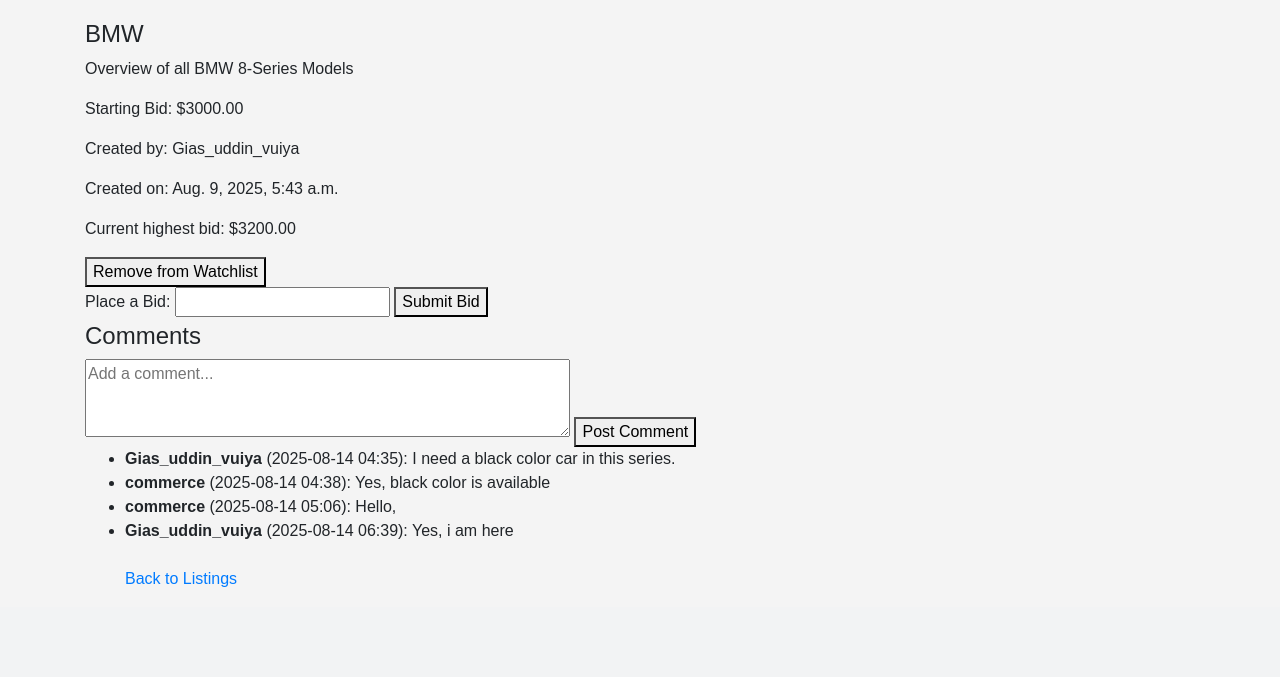
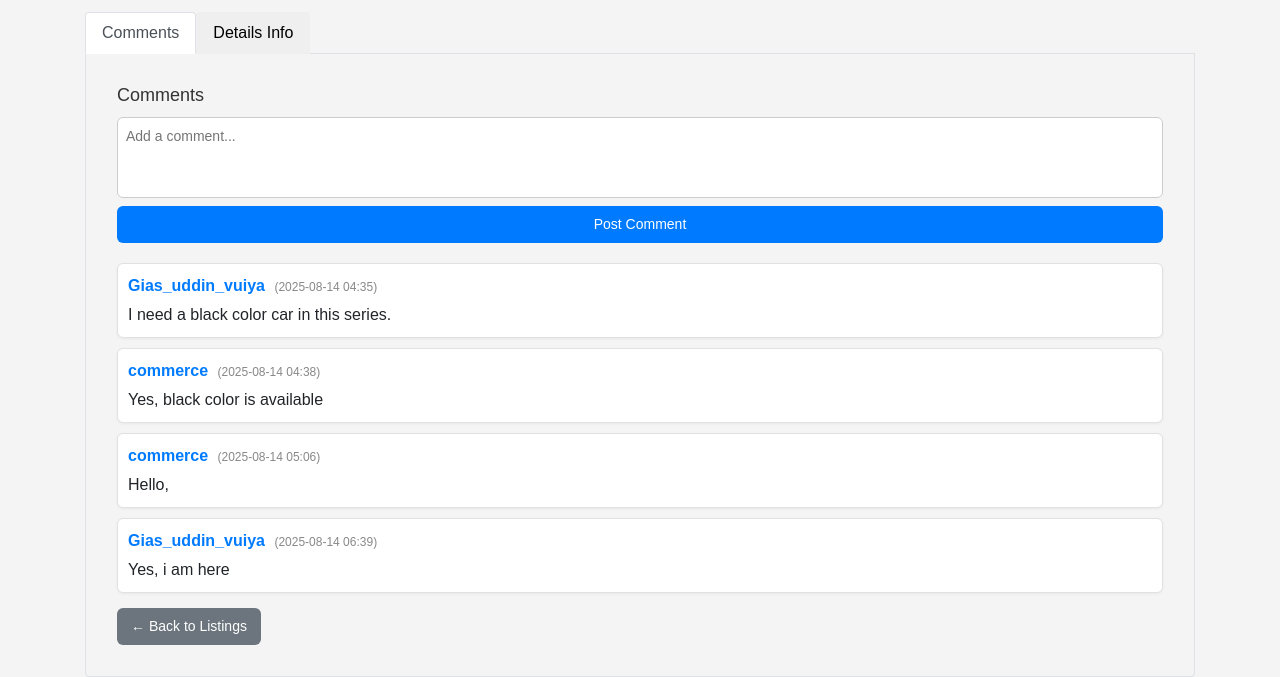
Before and after one commit to Gias-uddin-vuiya/commerce, a Django app: page /details/2 in a window 1280 px wide. Shown: the part 370-1047 px from the top of the page. Before the commit the page ends 957 px from the top, so only its background shows below. Run offline with Django 3.2, Linux system fonts and the light colour scheme; a user stored in the database is signed in; data comes from the database, SQL or seed files in the repository; both versions use the stored data as it was after the commit; some libraries are stand-ins or nearby versions.

Commit message:
add design to comment section

```diff
--- a/auctions/static/auctions/styles.css
+++ b/auctions/static/auctions/styles.css
@@ -6,6 +6,13 @@ body {
     box-sizing: border-box;
 }
 
+/* erro and success mesg design */
+.message {
+    padding: 10px;
+    margin: 10px 0;
+    border-radius: 5px;
+    font-size: 16px;
+}
 
 .navbar {
     padding: 15px 20px;
@@ -25,21 +32,21 @@ body {
 }
 
 .card {
-  overflow: hidden; /* prevents image from going outside */
+  overflow: hidden;
 }
 
 .card img, .auction-item .left-side img {
-  transition: transform 0.3s ease-in-out; /* smooth zoom */
-  display: block; /* removes bottom gap for inline images */
-   /* ensures it fits container */
+  transition: transform 0.3s ease-in-out;
+  display: block;
+
 }
 
 .card img:hover, .auction-item .left-side img:hover {
-  transform: scale(1.1); /* zoom in */
+  transform: scale(1.1);
 }
 
 .current-bids {
-    /* text-align: right; */
+
     display: block;
     font-weight: bold;
     color: #333;
@@ -76,41 +83,174 @@ body {
     border-bottom: 1px solid #ddd;
 }
 
-.auction-item .right-side .bids{
+.auction-item .right-side .bids {
     font-weight: bold;
-    color: #333;
+    color: #495057;
     font-size: 1.2em;
 }
 
 .auction-item .left-side img {
+    margin-right: 100px;
     border-radius: 5px;
 }
 
 
-.right-side form input {
-    padding: 10px;
-    border: 1px solid #ddd;
-    outline: none;
-    border-radius: 5px;
-    font-size: 1rem;
-    transition: border-color 0.3s ease;
+
+.button-group {
+    display: flex;
+    gap: 15px;
+    flex-wrap: wrap;
+    align-items: center;
 }
 
-.right-side form input:focus {
-    border-color: #28a745;
+.button-group form {
+    display: flex;
+    align-items: center;
+    gap: 5px;
 }
 
-.right-side form button {
-    padding: 10px 15px;
-    background-color: #28a745;
+.btn {
+    padding: 8px 20px;
+    border: none;
+    border-radius: 4px;
+    cursor: pointer;
     color: white;
-    border: none;
-    border-radius: 5px;
-    cursor: pointer;
-    font-size: 1rem;
-
+    font-size: 14px;
+    font-weight: 500;
+    transition: background 0.3s ease;
 }
 
-.right-side form button:hover {
-    background-color: #218838;
+/* Different colors for each type */
+.btn-bid {
+    background: #28a745; /* green */
 }
+.btn-bid:hover {
+    background: #218838;
+}
+
+.btn-close {
+    background: #dc3545; /* red */
+}
+.btn-close:hover {
+    background: #c82333;
+}
+
+.btn-add {
+    background: #007bff; /* blue */
+}
+.btn-add:hover {
+    background: #0069d9;
+}
+
+.btn-remove {
+    background: #6c757d; /* gray */
+}
+.btn-remove:hover {
+    background: #5a6268;
+}
+
+/* Input field styling */
+.button-group input[type="number"] {
+    margin: 0 10px;
+    padding: 6px;
+    border: 1px solid #ccc;
+    border-radius: 6px;
+    width: 100px;
+}
+
+
+
+/* add desing to comment section */
+
+.comments-section {
+    /* background: #f9f9f9; */
+    background-color: #f4f4f4;
+    padding: 15px;
+    border-radius: 8px;
+}
+
+.comments-title {
+    margin-bottom: 10px;
+    font-size: 18px;
+    color: #333;
+}
+
+/* Comment Form */
+.comment-form {
+    display: flex;
+    flex-direction: column;
+    gap: 8px;
+    margin-bottom: 20px;
+}
+
+.comment-form textarea {
+    padding: 8px;
+    border: 1px solid #ccc;
+    border-radius: 6px;
+    resize: none;
+    font-size: 14px;
+}
+
+.btn {
+    display: inline-block;
+    padding: 8px 14px;
+    border: none;
+    border-radius: 6px;
+    font-size: 14px;
+    font-weight: 500;
+    cursor: pointer;
+    transition: background 0.3s ease;
+}
+
+.btn-post {
+    background: #007bff;
+    color: white;
+}
+.btn-post:hover {
+    background: #0069d9;
+}
+
+.btn-back {
+    background: #6c757d;
+    color: white;
+    text-decoration: none;
+}
+.btn-back:hover {
+    background: #5a6268;
+}
+
+/* Comment List */
+.comments-list {
+    list-style: none;
+    padding: 0;
+    margin: 0 0 15px 0;
+}
+
+.comment-item {
+    background: white;
+    padding: 10px;
+    border-radius: 6px;
+    margin-bottom: 10px;
+    border: 1px solid #e1e1e1;
+    box-shadow: 0px 1px 3px rgba(0,0,0,0.05);
+}
+
+.comment-user {
+    color: #007bff;
+    font-weight: 600;
+}
+
+.comment-date {
+    color: #888;
+    font-size: 12px;
+    margin-left: 5px;
+}
+
+.comment-text {
+    margin: 5px 0 0;
+}
+
+.no-comments {
+    color: #666;
+    font-style: italic;
+}
--- a/auctions/templates/auctions/details.html
+++ b/auctions/templates/auctions/details.html
@@ -22,37 +22,119 @@
 
                     <!-- 💰 Bid Form (active auctions only) -->
                     {% if user.is_authenticated %}
+                    <div class="button-group">
                         {% if auction.is_active %}
                         <form action="{% url 'details' auction.id %}" method="post">
                             {% csrf_token %}
                             <label for="bid">Set Your Maximum Bid:</label>
                             <input type="number" id="bid" name="bid" step="0.01" min="{{ min_bid }}" required>
-                            <button type="submit">Submit Bid</button>
+                            <button type="submit" class="btn btn-bid">Bid</button>
                         </form>
                         {% endif %}
+
+                        <!--  Close Auction Button (only for creator) -->
+                        {% if user == auction.creator and auction.is_active %}
+                            <form action="{% url 'close_auction' auction.id %}" method="post">
+                                {% csrf_token %}
+                                <!-- if close is not true then show the close button Otherwise show acative button -->
+                                <button type="submit" class="btn btn-close">Close</button>
+                            </form>
+                        {% endif %}
+
+                        <!-- Watchlist Toggle (only if not creator) -->
+                        {% if user != auction.creator %}
+                            <form action="{% url 'toggle_watchlist' auction.id %}" method="post">
+                                {% csrf_token %}
+                                {% if in_watchlist %}
+                                    <button type="submit" class="btn btn-remove">Remove</button>
+                                {% else %}
+                                    <button type="submit" class="btn btn-add">Add</button>
+                                {% endif %}
+                            </form>
+                        {% endif %}
+                        </div>
+                        {% if messages %}
+                            {% for message in messages %}
+                                <p class="message {{ message.tags }}">{{ message }}</p>
+                            {% endfor %}
+                        {% endif %}
+                     {% else %}
+                        <p><a href="{% url 'login' %}">Login</a> to manage your watchlist and place bids.</p>
                     {% endif %}
                 </div>
             </div>
             <div class="line"></div>
+
+<!-- Nav Tabs -->
+<ul class="nav nav-tabs" id="auctionTab" role="tablist">
+  <li class="nav-item" role="presentation">
+    <button class="nav-link active" id="details-tab" data-bs-toggle="tab" data-bs-target="#details" type="button" role="tab">
+      Comments
+    </button>
+  </li>
+  <li class="nav-item" role="presentation">
+    <button class="nav-link " id="info-tab" data-bs-toggle="tab" data-bs-target="#info" type="button" role="tab">
+      Details Info
+    </button>
+  </li>
+</ul>
+
+
+<div class="tab-content p-3 border border-top-0 rounded-bottom" id="auctionTabContent">
+  <!-- comment section-->
+        <!-- comment section -->
+    <div class="tab-pane fade show active" id="details" role="tabpanel">
+        {% if user.is_authenticated %}
+            <div class="comments-section">
+                <h4 class="comments-title">Comments</h4>
+                <form action="{% url 'add_comment' auction.id %}" method="post" class="comment-form">
+                    {% csrf_token %}
+                    <textarea name="content" rows="3" placeholder="Add a comment..." required></textarea>
+                    <button type="submit" class="btn btn-post">Post Comment</button>
+                </form>
+
+                <ul class="comments-list">
+                    {% for comment in auction.comments.all %}
+                        <li class="comment-item">
+                            <strong class="comment-user">{{ comment.user.username }}</strong>
+                            <span class="comment-date">({{ comment.created_at|date:"Y-m-d H:i" }})</span>
+                            <p class="comment-text">{{ comment.content }}</p>
+                        </li>
+                    {% empty %}
+                        <li class="no-comments">No comments yet.</li>
+                    {% endfor %}
+                </ul>
+
+                <a href="{% url 'index' %}" class="btn btn-back">← Back to Listings</a>
+            </div>
+
+    </div>
+  <!-- Details Info -->
+  <div class="tab-pane fade show " id="info" role="tabpanel">
             <h4>{{ auction.title }}</h4>
-
             <p>{{ auction.description }}</p>
             <p>Starting Bid: ${{ auction.starting_bid }}</p>
             <p>Created by: {{ auction.creator.username }}</p>
             <p>Created on: {{ auction.created_at }}</p>
-
-            <!-- Here we are showing user inputed bids We will work here later on -->
-           {% if messages %}
-                {% for message in messages %}
-                    <p class="message {{ message.tags }}">{{ message }}</p>
-                {% endfor %}
-            {% endif %}
             <!-- add higher bids -->
             {% if highest_bid %}
                 <p>Current highest bid: ${{ highest_bid }}</p>
             {% else %}
                 <p>No bids yet</p>
             {% endif %}
+  </div>
+
+
+
+    {% else %}
+        <p>No details available for this auction.</p>
+    {% endif %}
+
+  </div>
+</div>
+
+
+
 
 
             <!-- Show the winner of acution -->
@@ -69,63 +151,6 @@
                 {% endif %}
             {% endif %}
 
-
-            {% if user.is_authenticated %}
-                <!--  Close Auction Button (only for creator) -->
-                {% if user == auction.creator and auction.is_active %}
-                    <form action="{% url 'close_auction' auction.id %}" method="post">
-                        {% csrf_token %}
-                        <!-- if close is not true then show the close button Otherwise show acative button -->
-                        <button type="submit">Close Auction</button>
-                    </form>
-                {% endif %}
-
-                <!-- Watchlist Toggle (only if not creator) -->
-                {% if user != auction.creator %}
-                    <form action="{% url 'toggle_watchlist' auction.id %}" method="post">
-                        {% csrf_token %}
-                        {% if in_watchlist %}
-                            <button type="submit">Remove from Watchlist</button>
-                        {% else %}
-                            <button type="submit">Add to Watchlist</button>
-                        {% endif %}
-                    </form>
-                {% endif %}
-
-                <!-- 💰 Bid Form (active auctions only) -->
-                {% if auction.is_active %}
-                    <form action="{% url 'details' auction.id %}" method="post">
-                        {% csrf_token %}
-                        <label for="bid">Place a Bid:</label>
-                        <input type="number" id="bid" name="bid" step="0.01" min="{{ min_bid }}" required>
-                        <button type="submit">Submit Bid</button>
-                    </form>
-                {% endif %}
-
-            {% else %}
-                <p><a href="{% url 'login' %}">Login</a> to manage your watchlist and place bids.</p>
-            {% endif %}
-
-            <!-- Comments Section -->
-            <h4>Comments</h4>
-            <form action="{% url 'add_comment' auction.id %}" method="post">
-                {% csrf_token %}
-                <textarea name="content" rows="3" cols="50" placeholder="Add a comment..." ></textarea>
-                <button type="submit">Post Comment</button>
-            </form>
-
-            <ul class="comments-list">
-                {% for comment in auction.comments.all %}
-                    <li>
-                        <strong>{{ comment.user.username }}</strong> ({{ comment.created_at|date:"Y-m-d H:i" }}):
-                        {{ comment.content }}
-                    </li>
-                {% empty %}
-                    <li>No comments yet.</li>
-                {% endfor %}
-
-            <br>
-            <a href="{% url 'index' %}">Back to Listings</a>
         </div>
     {% else %}
         <p>No details available for this auction.</p>
```
Also changed, not shown: db.sqlite3.
